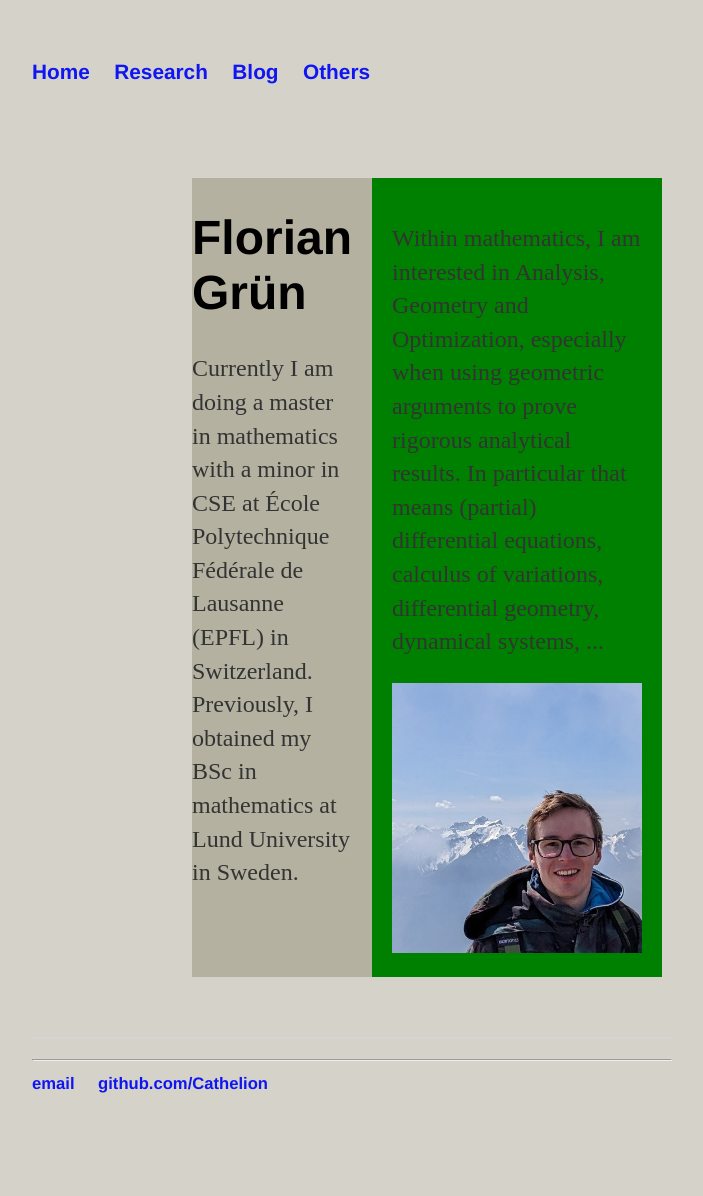
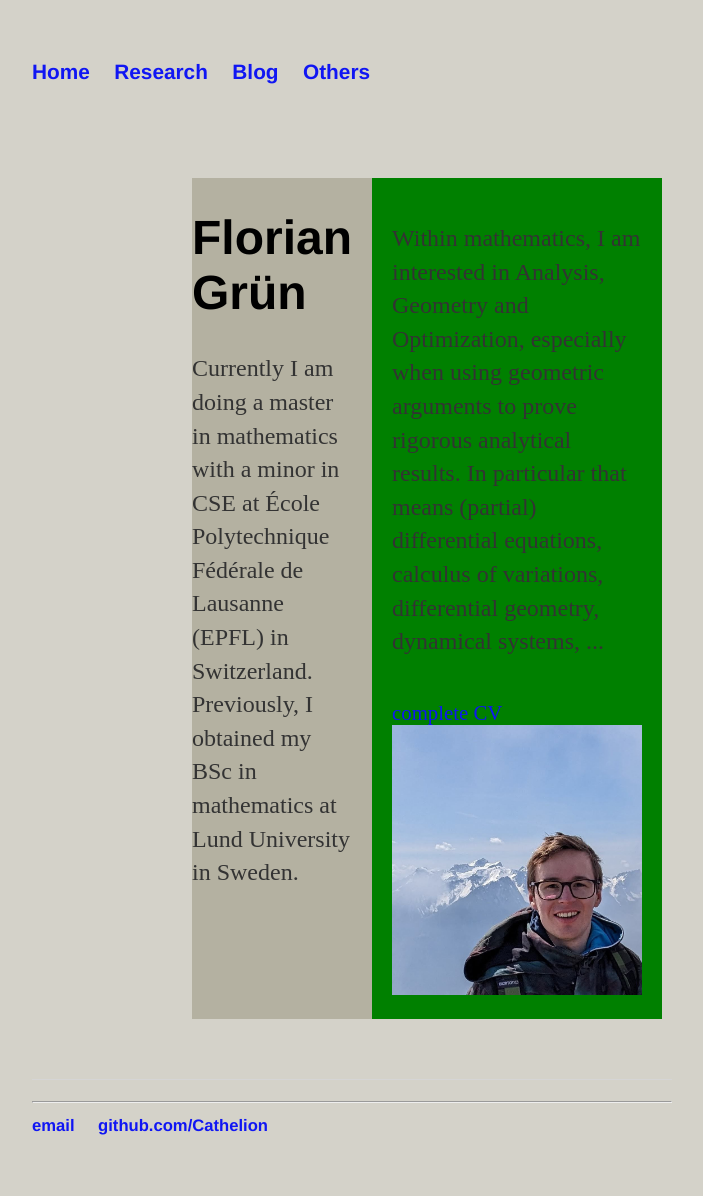
Before and after one commit to Cathelion/Cathelion.github.io, a Jekyll site: the page built from index.html, in a window 1280 px wide. Shown: the whole page, without its empty margins (288-991 px from the left). Built offline with Jekyll 4.4.1, drawn with Linux system fonts in a browser that asks for light colours; before the commit the page ends 1154 px from its top, so only the background shows below that.

Commit message:
Update index.html

```diff
--- a/index.html
+++ b/index.html
@@ -11,6 +11,8 @@ title: Home
 
     <div class="img">
         <p>Within mathematics, I am interested in Analysis, Geometry and Optimization, especially when using geometric arguments to prove rigorous analytical results. In particular that means (partial) differential equations, calculus of variations, differential geometry, dynamical systems, ...</p>
+        <br>
+        <a href="/CV.pdf">complete CV</a>
         <img src="/photo_2023-08-25_16-39-54.jpg" alt="small img" width=250 height=270/>
     </div>
 </div>
```
